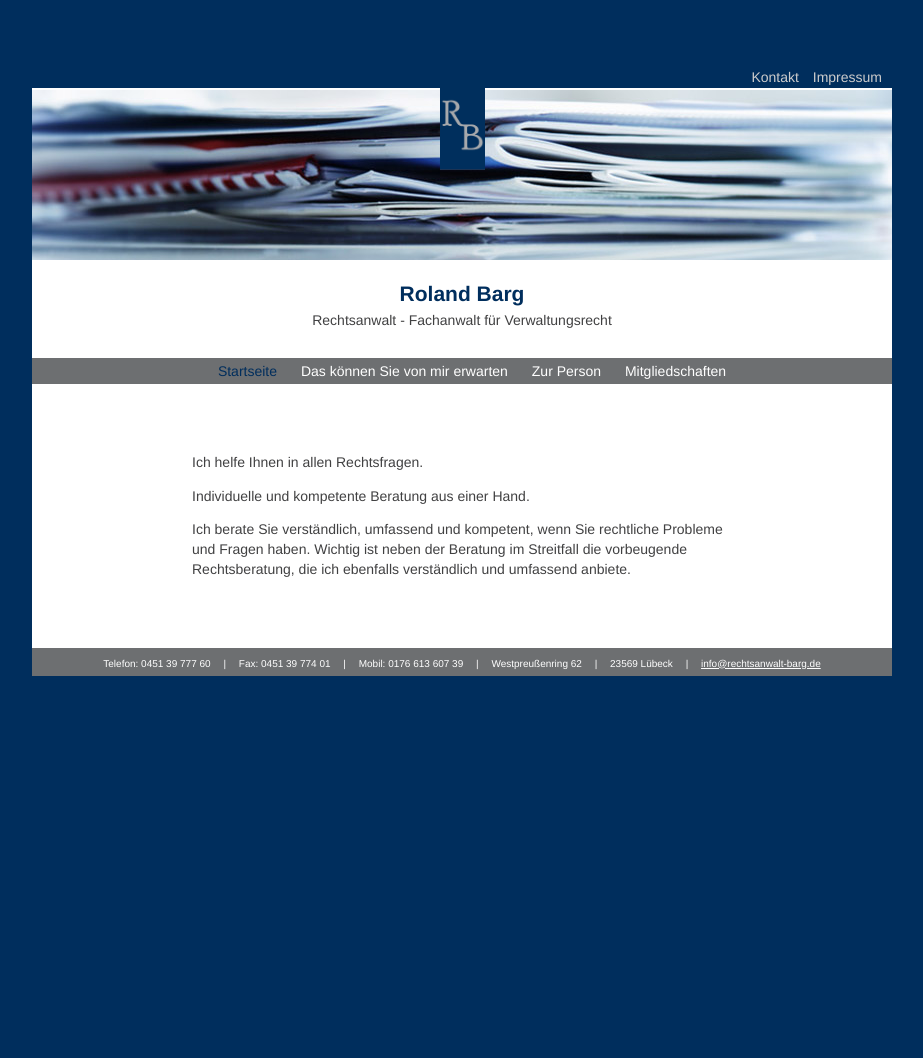
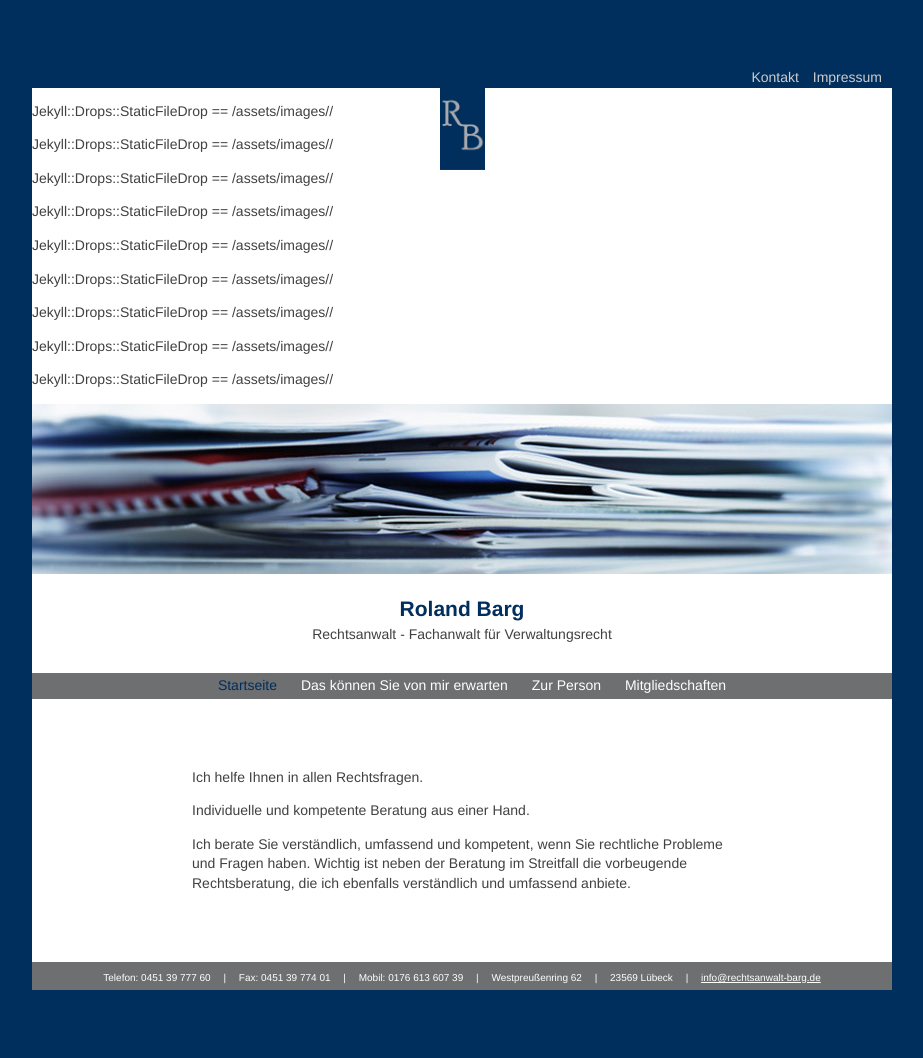
Before and after one commit to RWCB/rechtsanwalt-barg, a Jekyll site: the page built from index.md, in a window 1280 px wide. Shown: the whole page, without its empty margins (178-1101 px from the left). Built offline with Jekyll 4.4.1, drawn with Linux system fonts in a browser that asks for light colours; our own code applies the rules of GitHub Pages for plain Markdown files; a script that is not in the unit is left out; the repository's description, which GitHub fills in, is left out; before the commit the page ends 900 px from its top, so only the background shows below that.

Commit message:
Update default.html

```diff
--- a/_layouts/default.html
+++ b/_layouts/default.html
@@ -29,6 +29,7 @@
       {% capture imageUrl %}{{page.url | prepend: '/assets/images/' | replace:'.html','.jpg'}}{% endcapture %}
       {% assign exists = false %}
       {% for image in site.static_files %}
+      <p>{{image}} == {{imageUrl}}</p>
         {% if image.path == imageUrl %}
           {% assign exists = true %}
       <p>assign true</p>
```
